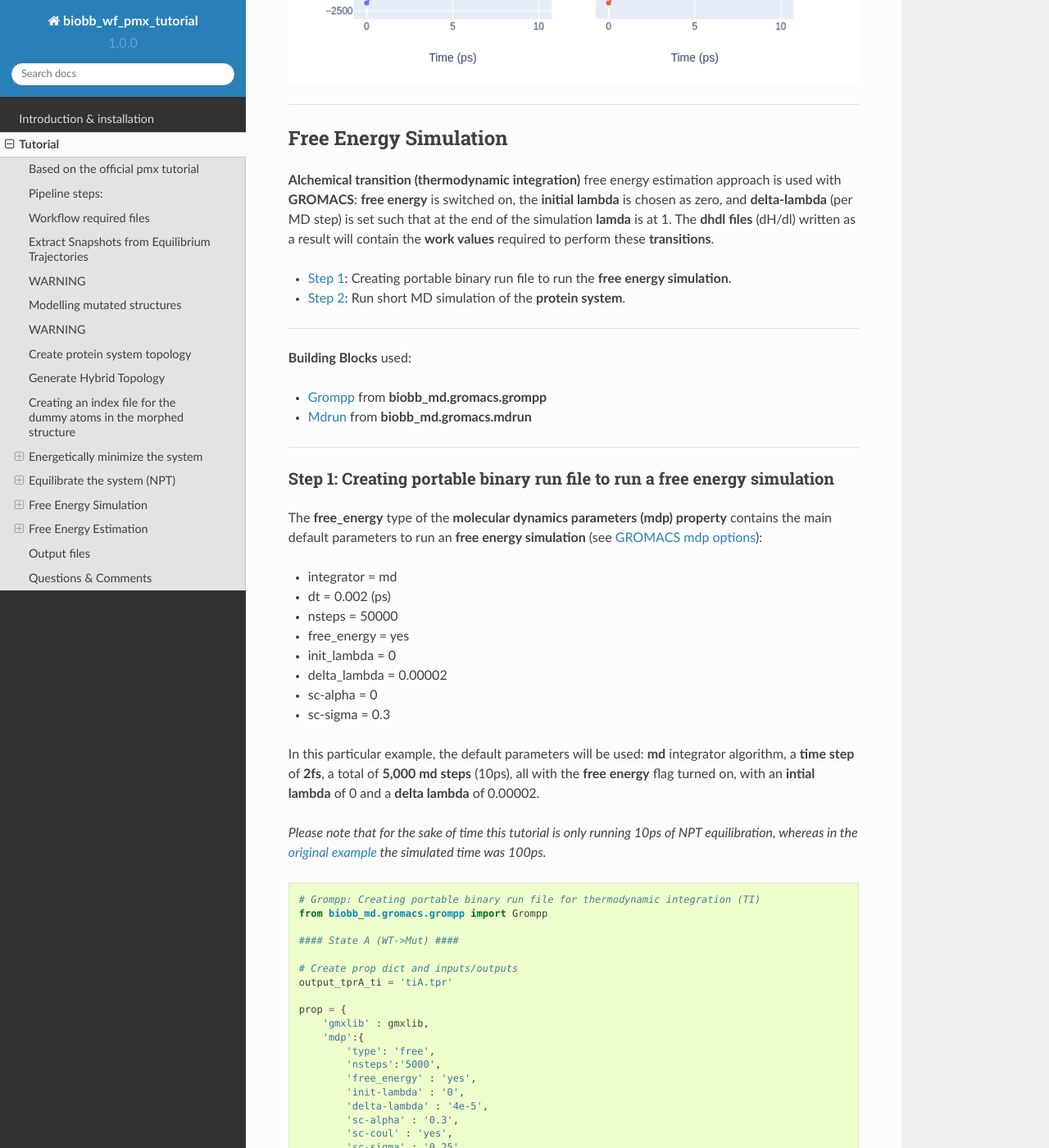
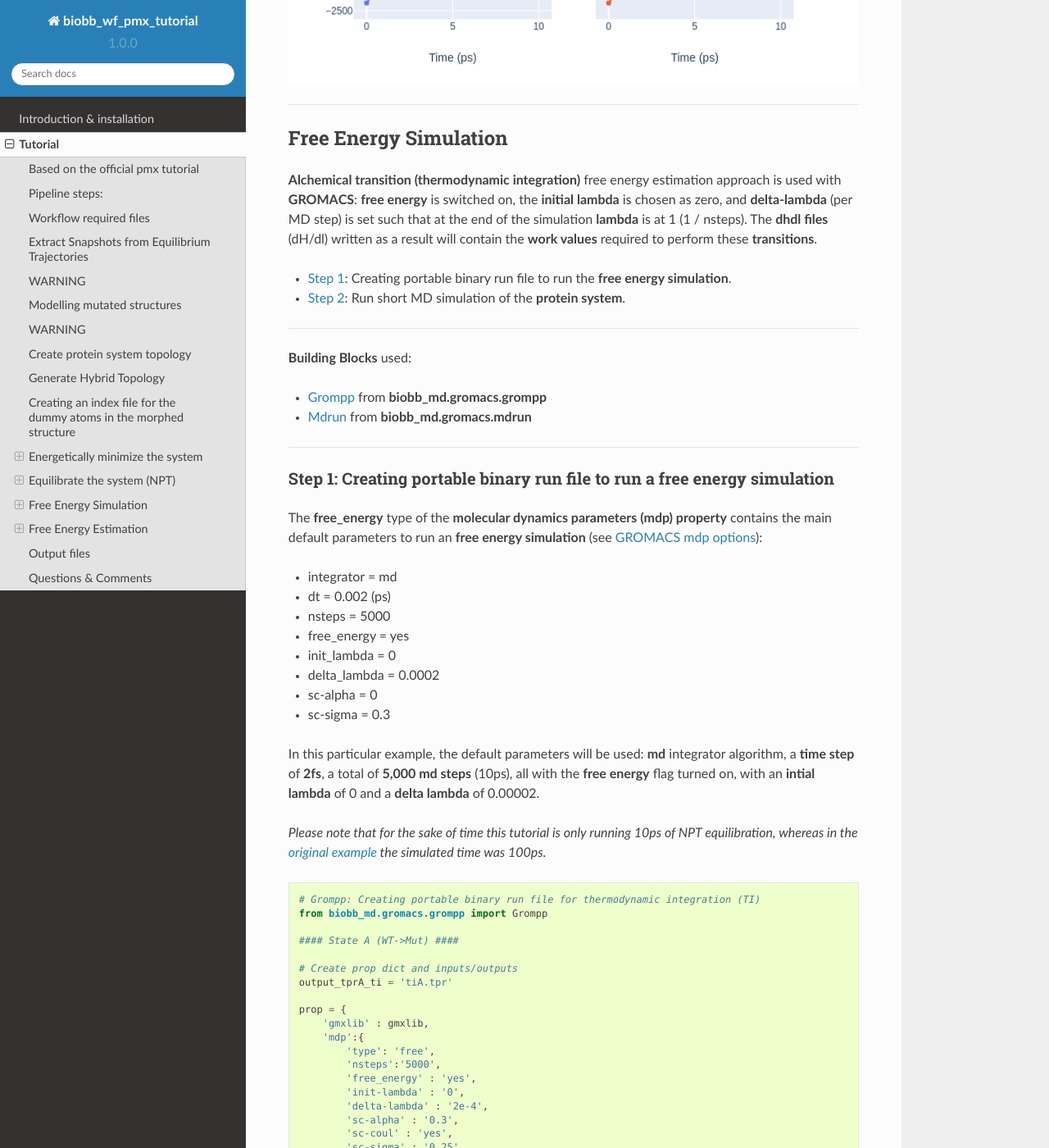
Before and after one commit to bioexcel/biobb_wf_pmx_tutorial, a Sphinx documentation site: the page built from biobb_wf_pmx_tutorial/docs/source/tutorial.md, in a window 1280 px wide and 1400 px high, scrolled down 18290 px. Shown: the whole window at 82% size. Built offline with Sphinx 7.4.7 and the Read the Docs theme 2.0.0, drawn with Linux system fonts in a browser that asks for light colours.

Commit message:
Bug fixes (lambda & steps)

```diff
--- a/biobb_wf_pmx_tutorial/docs/source/tutorial.md
+++ b/biobb_wf_pmx_tutorial/docs/source/tutorial.md
@@ -761,7 +761,7 @@ plotly.offline.iplot(fig)
 <a id="free"></a>
 ***
 ## Free Energy Simulation
-**Alchemical transition (thermodynamic integration)** free energy estimation approach is used with **GROMACS**: **free energy** is switched on, the **initial lambda** is chosen as zero, and **delta-lambda** (per MD step) is set such that at the end of the simulation **lamda** is at 1. The **dhdl files** (dH/dl) written as a result will contain the **work values** required to perform these **transitions**.
+**Alchemical transition (thermodynamic integration)** free energy estimation approach is used with **GROMACS**: **free energy** is switched on, the **initial lambda** is chosen as zero, and **delta-lambda** (per MD step) is set such that at the end of the simulation **lambda** is at 1 (1 / nsteps). The **dhdl files** (dH/dl) written as a result will contain the **work values** required to perform these **transitions**.
 
 - [Step 1](#mdStep1): Creating portable binary run file to run the **free energy simulation**.
 - [Step 2](#mdStep2): Run short MD simulation of the **protein system**.
@@ -778,10 +778,10 @@ The **free_energy** type of the **molecular dynamics parameters (mdp) property**
 
 -  integrator               = md
 -  dt                       = 0.002 (ps)
--  nsteps                   = 50000
+-  nsteps                   = 5000
 -  free_energy              = yes
 -  init_lambda              = 0
--  delta_lambda             = 0.00002
+-  delta_lambda             = 0.0002
 -  sc-alpha                 = 0
 -  sc-sigma                 = 0.3
 
@@ -806,7 +806,7 @@ prop = {
         'nsteps':'5000',
         'free_energy' : 'yes',
         'init-lambda' : '0',
-        'delta-lambda' : '4e-5',
+        'delta-lambda' : '2e-4',
         'sc-alpha' : '0.3',
         'sc-coul' : 'yes',
         'sc-sigma' : '0.25'
@@ -831,7 +831,7 @@ prop = {
         'nsteps':'5000',
         'free_energy' : 'yes',
         'init-lambda' : '0',
-        'delta-lambda' : '4e-5',
+        'delta-lambda' : '2e-4',
         'sc-alpha' : '0.3',
         'sc-coul' : 'yes',
         'sc-sigma' : '0.25'
```
Also changed, not shown: biobb_wf_pmx_tutorial/docs/notebooks/biobb_wf_pmx_tutorial.docs.ipynb, 3 other files.
